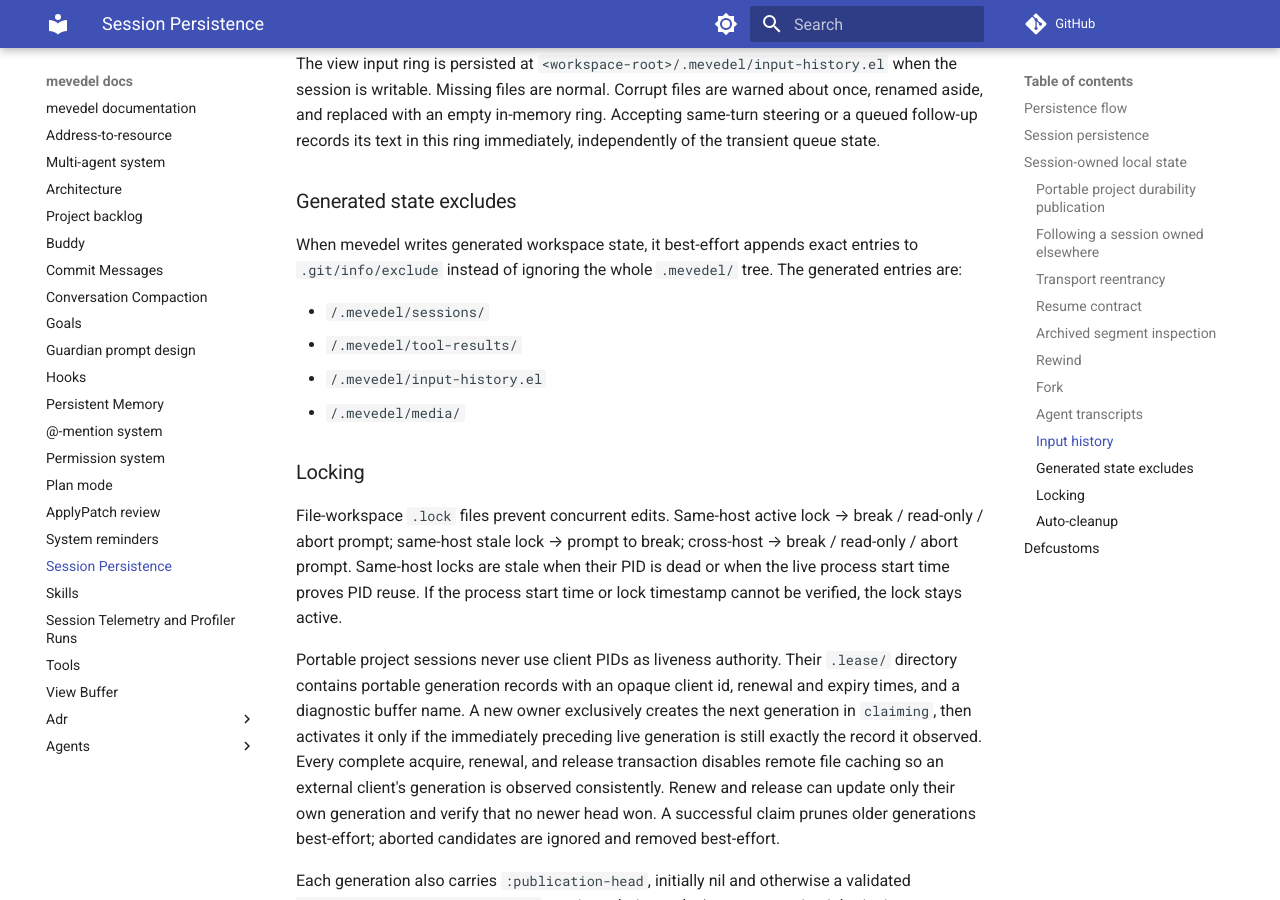
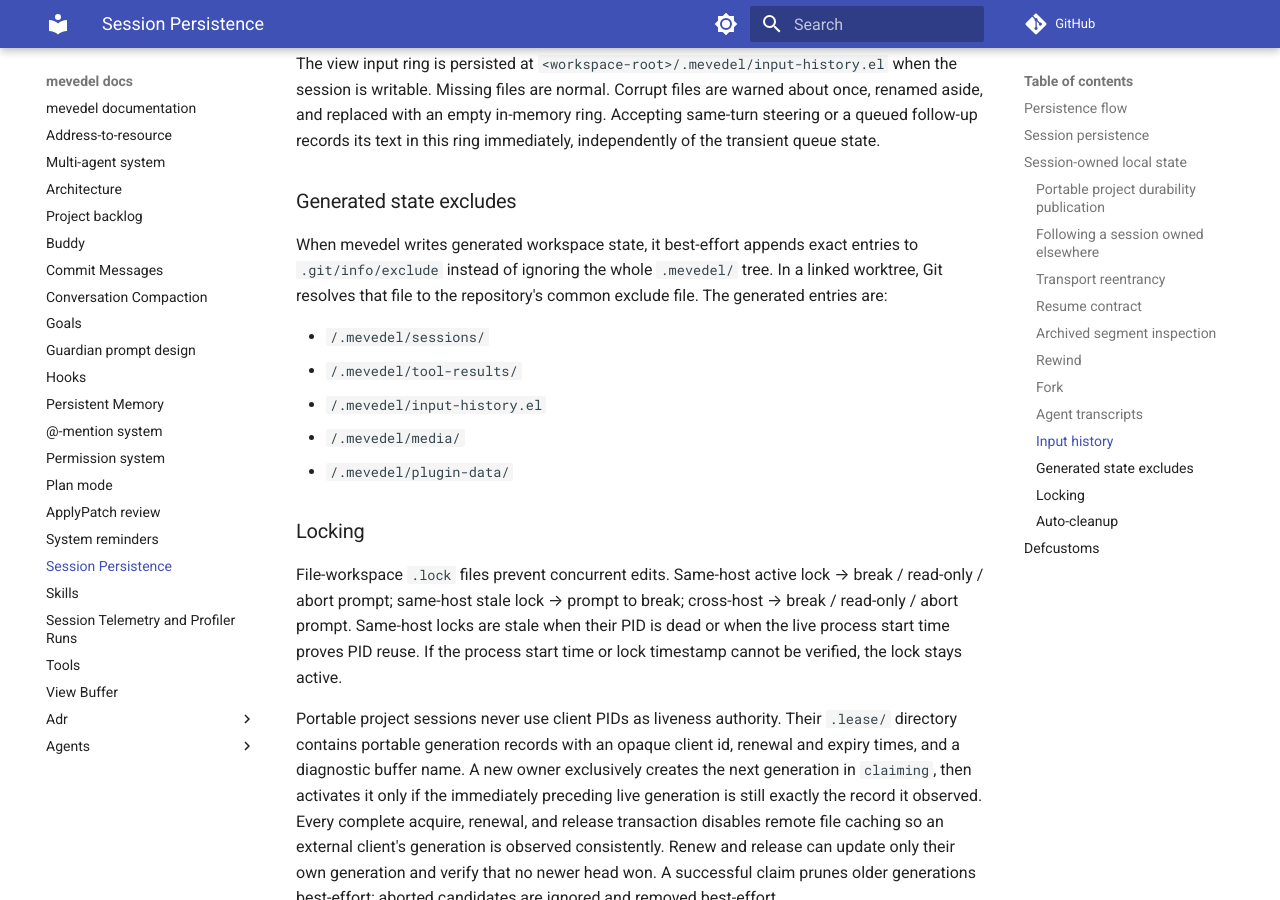
Before and after one commit to FrauH0lle/mevedel, an MkDocs documentation site: the page built from docs/sessions.md, in a window 1280 px wide and 900 px high, scrolled down 21872 px. Built offline with MkDocs 1.6.1 and Material for MkDocs 9.7.7, drawn with Linux system fonts in a browser that asks for light colours; comment, search, counter and statistics services are not loaded.

Commit message:
fix(workspace): Resolve linked-worktree excludes
* mevedel-workspace.el (mevedel-workspace--git-exclude-file): Resolve Git pointer-file excludes through Git, qualify remote paths, and retry failed resolution without false settlement.
* test/test-mevedel-workspace.el (mevedel-workspace-ensure-generated-state-ignored): Cover a real linked worktree locally and through a transient target-side failure.
* docs/sessions.md: Document common excludes and the complete generated-state set.

```diff
--- a/docs/sessions.md
+++ b/docs/sessions.md
@@ -1042,12 +1042,14 @@
 
 When mevedel writes generated workspace state, it best-effort appends
 exact entries to `.git/info/exclude` instead of ignoring the whole
-`.mevedel/` tree. The generated entries are:
+`.mevedel/` tree. In a linked worktree, Git resolves that file to the
+repository's common exclude file. The generated entries are:
 
 - `/.mevedel/sessions/`
 - `/.mevedel/tool-results/`
 - `/.mevedel/input-history.el`
 - `/.mevedel/media/`
+- `/.mevedel/plugin-data/`
 
 ### Locking
 
```
Also changed, not shown: 2 other files.
